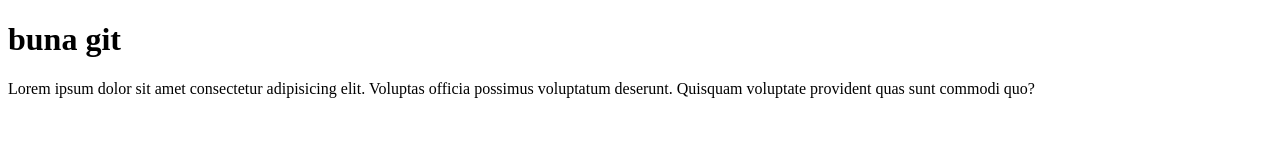
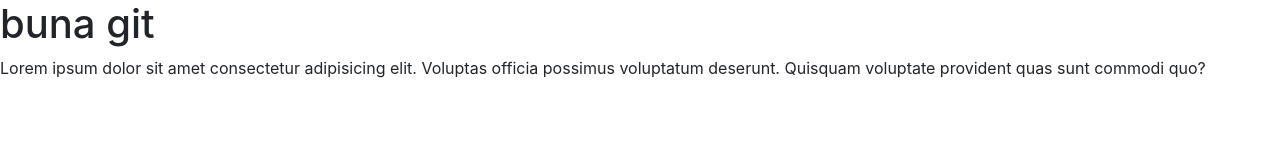
Before and after one commit to SvetlanaChigai/gitcourse, a plain HTML site: page index.html in a window 1280 px wide. Drawn offline with nearby package versions, Linux system fonts and the light colour scheme.

Commit message:
added link to bootstrap

```diff
--- a/index.html
+++ b/index.html
@@ -4,9 +4,7 @@
 	<meta charset="UTF-8">
 	<meta name="viewport" content="width=device-width, initial-scale=1.0">
 	<title>Document</title>
-	<style>
-
-	</style>
+	<link rel="stylesheet" href="https://stackpath.bootstrapcdn.com/bootstrap/4.3.1/css/bootstrap.min.css" integrity="sha384-ggOyR0iXCbMQv3Xipma34MD+dH/1fQ784/j6cY/iJTQUOhcWr7x9JvoRxT2MZw1T" crossorigin="anonymous">
 </head>
 <body>
 	<h1>buna git</h1>
```
